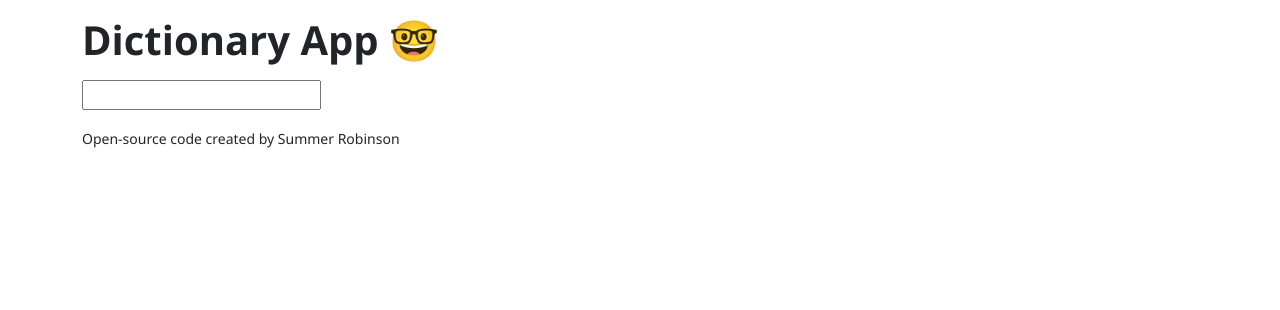
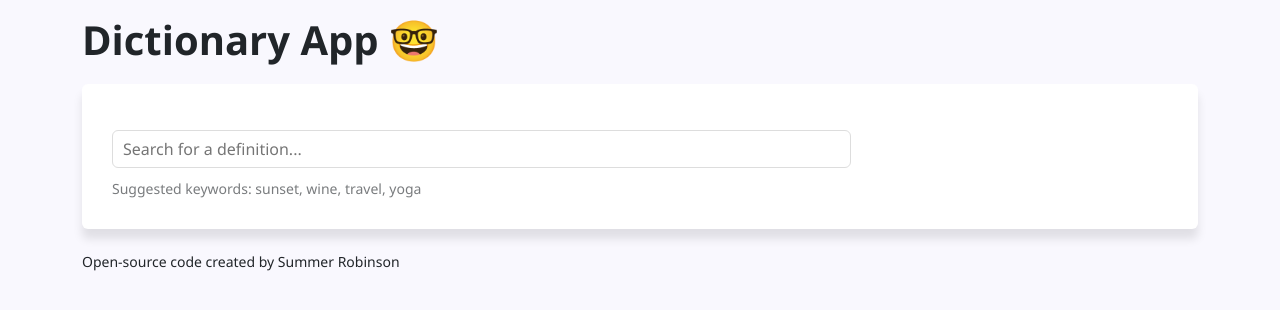
Before and after one commit to SummerinTech/dictionary-app-react, a React (Create React App) app: page / in a window 1280 px wide. Shown: the top 310 px of the page. Built offline with nearby package versions, Linux system fonts and the light colour scheme.

Commit message:
add sections and basic styling

```diff
--- a/src/App.css
+++ b/src/App.css
@@ -1,6 +1,9 @@
 .App {
 	margin: 1rem 0;
 	font-family: "Segoe UI", Tahoma, Geneva, Verdana, sans-serif;
+}
+.App {
+	background-color: #f9f8fe;
 }
 
 .App-header h1 {
@@ -15,3 +18,10 @@
 	text-decoration: none;
 	color: inherit;
 }
+.App a {
+	color: #5c3681;
+}
+
+.App a:hover {
+	color: #1f122b;
+}
--- a/src/Dictionary.css
+++ b/src/Dictionary.css
@@ -1,3 +1,25 @@
 .Dictionary-form {
 	margin-top: 1rem;
 }
+
+.Dictionary section {
+	background-color: white;
+	padding: 30px;
+	border-radius: 6px;
+	box-shadow: 0px 10px 10px rgb(0, 0, 0, 0.1);
+	margin: 20px 0;
+}
+
+.Dictionary input {
+	border-radius: 6px;
+	width: 70%;
+	padding: 6px 10px;
+	color: #333;
+	border: 1px solid #ddd;
+}
+
+.Dictionary .hints {
+	margin-top: 10px;
+	opacity: 0.6;
+	font-size: 14px;
+}
--- a/src/Dictionary.js
+++ b/src/Dictionary.js
@@ -21,13 +21,19 @@ const Dictionary = () => {
 
 	return (
 		<div className="Dictionary">
+			<section>
 				<form onSubmit={handleSubmit} className="Dictionary-form">
 					<input
 						type="search"
 						onChange={(e) => setKeyword(e.target.value)}
 						value={keyword}
+						placeholder="Search for a definition..."
 					></input>
 				</form>
+				<div className="hints">
+					Suggested keywords: sunset, wine, travel, yoga
+				</div>
+			</section>
 			<Results results={results} />
 		</div>
 	);
--- a/src/Results.js
+++ b/src/Results.js
@@ -7,6 +7,7 @@ const Results = (props) => {
 	if (props.results) {
 		return (
 			<div className="Results">
+				<section>
 					<h3 className="Results-word">{props.results.word}</h3>
 					{props.results.phonetics.map((phonetic, index) => {
 						return (
@@ -15,11 +16,12 @@ const Results = (props) => {
 							</div>
 						);
 					})}
+				</section>
 				{props.results.meanings.map((meaning, index) => {
 					return (
-						<div key={index}>
+						<section key={index}>
 							<Meaning meaning={meaning} />
-						</div>
+						</section>
 					);
 				})}
 			</div>
--- a/src/index.css
+++ b/src/index.css
@@ -1,13 +1,15 @@
+html {
+	background-color: #f9f8fe;
+}
 body {
-  margin: 0;
-  font-family: -apple-system, BlinkMacSystemFont, 'Segoe UI', 'Roboto', 'Oxygen',
-    'Ubuntu', 'Cantarell', 'Fira Sans', 'Droid Sans', 'Helvetica Neue',
-    sans-serif;
-  -webkit-font-smoothing: antialiased;
-  -moz-osx-font-smoothing: grayscale;
+	margin: 0;
+	font-family: -apple-system, BlinkMacSystemFont, "Segoe UI", "Roboto", "Oxygen",
+		"Ubuntu", "Cantarell", "Fira Sans", "Droid Sans", "Helvetica Neue",
+		sans-serif;
+	background-color: #f9f8fe;
 }
 
 code {
-  font-family: source-code-pro, Menlo, Monaco, Consolas, 'Courier New',
-    monospace;
+	font-family: source-code-pro, Menlo, Monaco, Consolas, "Courier New",
+		monospace;
 }
```
Lines whose indentation alone changed are shown as unchanged.
